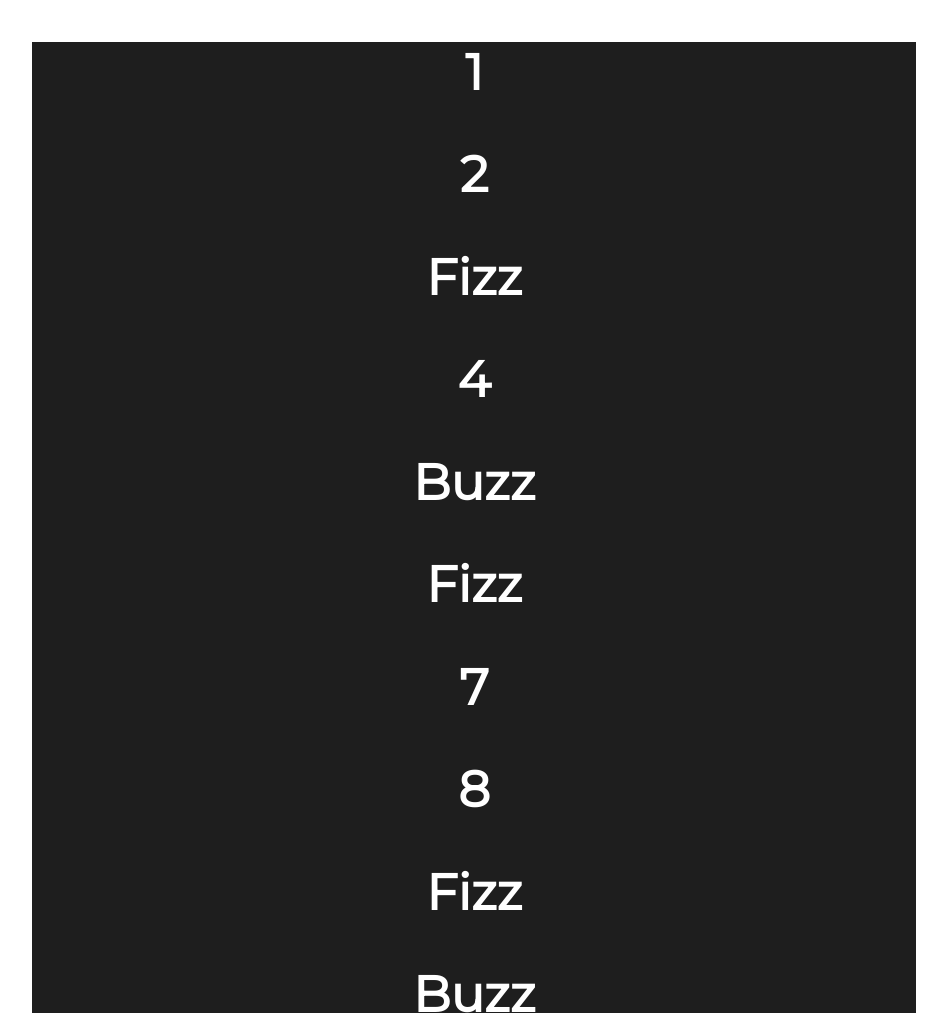
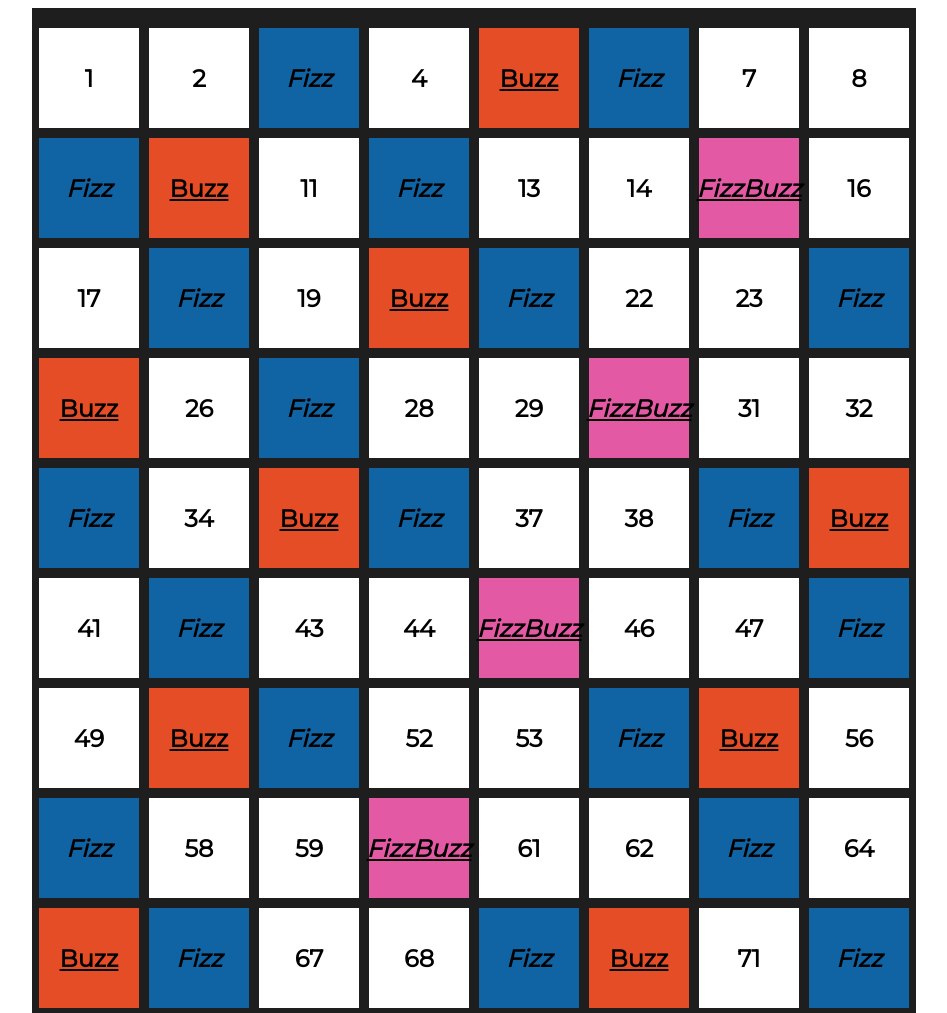
Before and after one commit to AndreaDeStefano1/js-fizzbuzzdom, a plain HTML site: page index.html in a window 1280 px wide. Shown: the top 1013 px of the page, without its empty margins (166-1113 px from the left). Drawn offline with Linux system fonts and the light colour scheme.

Commit message:
Milestone 3 - Fne

```diff
--- a/js/script.js
+++ b/js/script.js
@@ -2,16 +2,23 @@
 const container = document.querySelector('.container');
 
 for(i=1; i<=100; i++){
+  const box = document.createElement('div')
+  box.className = 'box'
+  console.log(box);
   const stampa = document.createElement('h2')
   if(i % 3 === 0 && i % 5 === 0){
     stampa.innerText = 'FizzBuzz';
+    box.classList.add('fizz-buzz');
   }else if (i % 5 === 0){
     stampa.innerText ='Buzz';
+    box.classList.add('buzz');
   }else if (i % 3 === 0){
     stampa.innerText = 'Fizz';
+    box.classList.add('fizz');
   }else{
       stampa.innerText = i;
   }
-  console.log(stampa);
-  container.append(stampa);
+
+  box.append(stampa);
+  container.append(box);
 }
--- a/style.css
+++ b/style.css
@@ -2,25 +2,43 @@
   width: 70%;
   margin: 0 auto;
   background-color: rgb(30, 30, 30);
-  text-align: center;
+  display: flex;
+  flex-wrap: wrap;
+  gap: 10px;
+  justify-content: center;
+  padding: 20px 0;
+}
+
+.box{
+
+  background-color: white;
+  display: flex;
+  /* border: 1px solid red; */
+  align-items: center;
+  justify-content: center;
+  width: 100px;
+  height: 100px;
 }
 
 h2{
-  font-size: 50px;
-  color: white;
+  /* font-size: ; */
+  color: black;
   font-weight: bold;
   font-family: 'Montserrat', sans-serif;
 }
+
 .fizz{
-  color: rgb(17, 100, 163);
+  background-color: rgb(17, 100, 163);
   font-style: italic;
 }
+
 .buzz{
-  color: rgb(228, 77, 38);
+  background-color: rgb(228, 77, 38);
   text-decoration: underline;
 }
+
 .fizz-buzz{
-  color: rgb(228, 89, 163);
+  background-color: rgb(228, 89, 163);
   font-style: italic;
   text-decoration: underline;
 }
```
